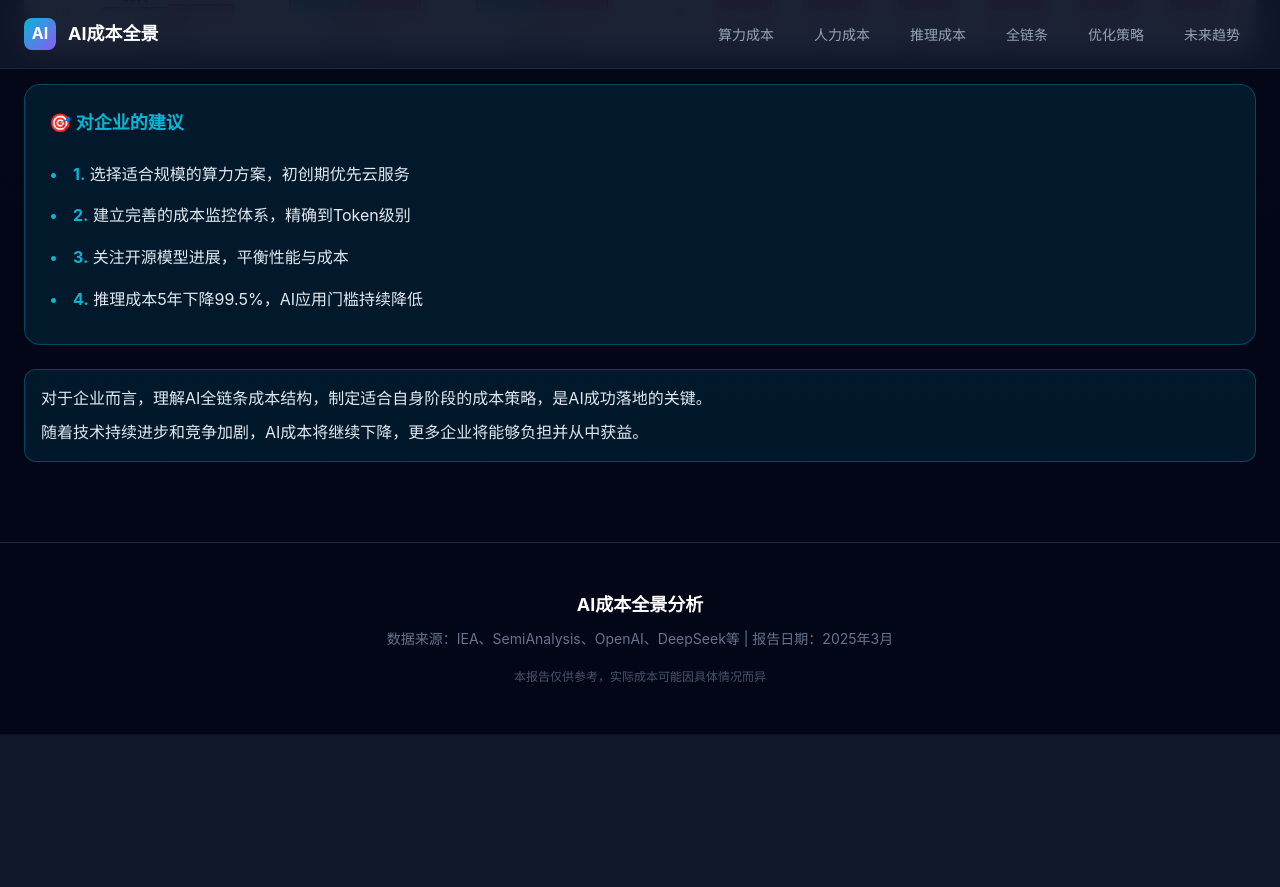
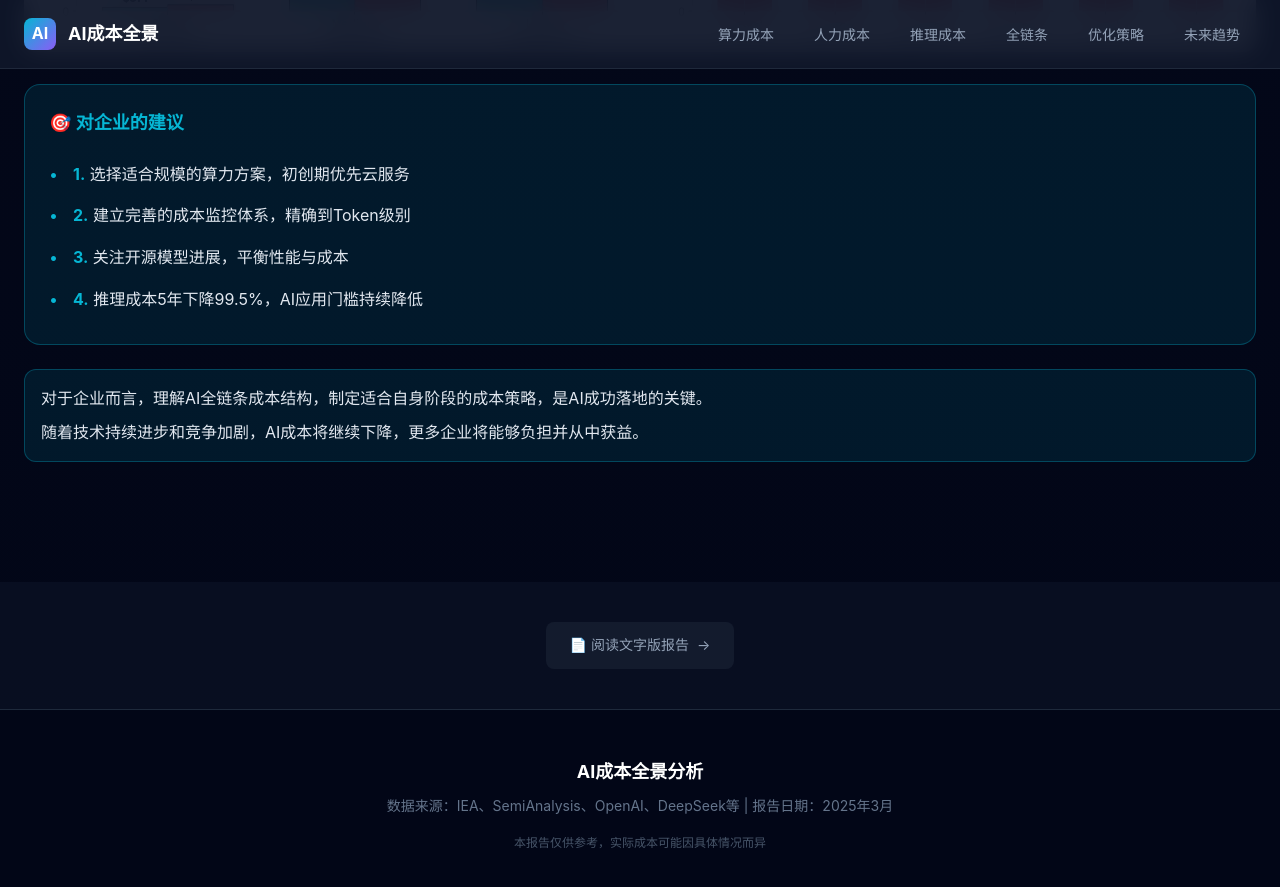
Before and after one commit to ThrallStark/ThrallStark.github.io, a Jekyll site: the page report/ai-cost-analysis.html, which Jekyll copies as it is, in a window 1280 px wide and 900 px high, scrolled down 10115 px. Shown: the top 887 px of the window. Built offline with Jekyll 4.4.1, drawn with Linux system fonts in a browser that asks for light colours; before the commit the page ends 10849 px from its top, so only the background shows below that.

Commit message:
Add text version link to AI cost report

```diff
--- a/report/ai-cost-analysis.html
+++ b/report/ai-cost-analysis.html
@@ -943,6 +943,15 @@
         </div>
     </section>
 
+
+    <!-- 文字版 -->
+    <div style="text-align:center;padding:40px 20px;background:rgba(15,23,42,0.5);margin-top:40px;">
+        <a href="/report/ai-cost-analysis-text.md" style="display:inline-flex;align-items:center;gap:8px;color:#94a3b8;text-decoration:none;padding:12px 24px;background:rgba(30,41,59,0.5);border-radius:8px;font-size:14px;transition:all 0.2s;">
+            <span>📄 阅读文字版报告</span>
+            <span>→</span>
+        </a>
+    </div>
+
     <!-- Footer -->
     <footer>
         <div class="footer-title">AI成本全景分析</div>
```
